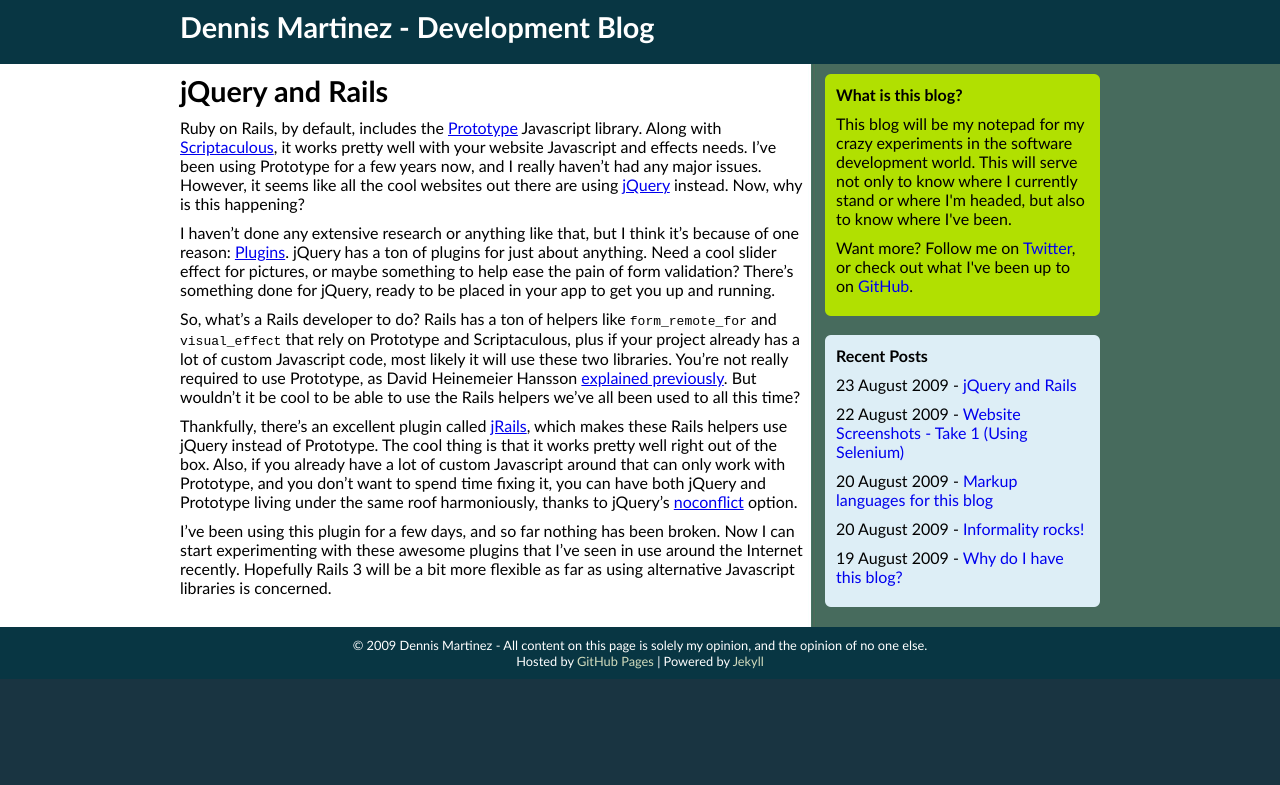
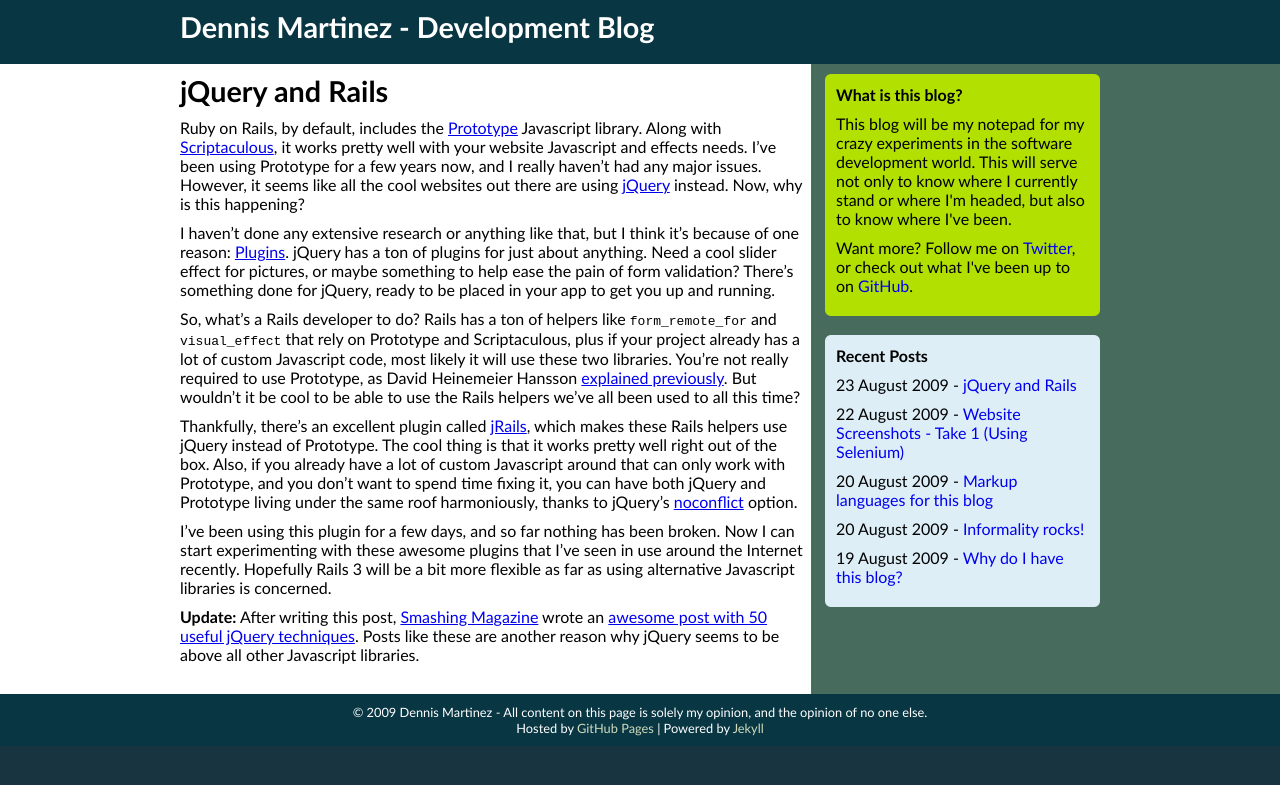
Before and after one commit to dennmart/dennmart.github.com, a Jekyll site: the page built from _posts/2009-08-23-jquery-and-rails.markdown, in a window 1280 px wide. Shown: the top 785 px of the page. Built offline with Jekyll 4.4.1, drawn with Linux system fonts in a browser that asks for light colours.

Commit message:
Modifying last post

```diff
--- a/_posts/2009-08-23-jquery-and-rails.markdown
+++ b/_posts/2009-08-23-jquery-and-rails.markdown
@@ -13,3 +13,5 @@
 Thankfully, there's an excellent plugin called [jRails](http://ennerchi.com/projects/jrails), which makes these Rails helpers use jQuery instead of Prototype. The cool thing is that it works pretty well right out of the box. Also, if you already have a lot of custom Javascript around that can only work with Prototype, and you don't want to spend time fixing it, you can have both jQuery and Prototype living under the same roof harmoniously, thanks to jQuery's [noconflict](http://docs.jquery.com/Core/jQuery.noConflict) option.
 
 I've been using this plugin for a few days, and so far nothing has been broken. Now I can start experimenting with these awesome plugins that I've seen in use around the Internet recently. Hopefully Rails 3 will be a bit more flexible as far as using alternative Javascript libraries is concerned.
+
+**Update:** After writing this post, [Smashing Magazine](http://www.smashingmagazine.com/) wrote an [awesome post with 50 useful jQuery techniques](http://www.smashingmagazine.com/2009/08/23/50-useful-new-jquery-techniques/). Posts like these are another reason why jQuery seems to be above all other Javascript libraries.
```
